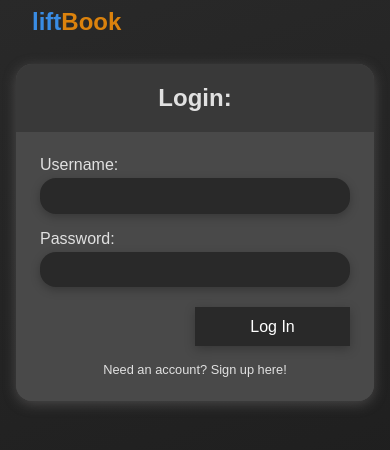
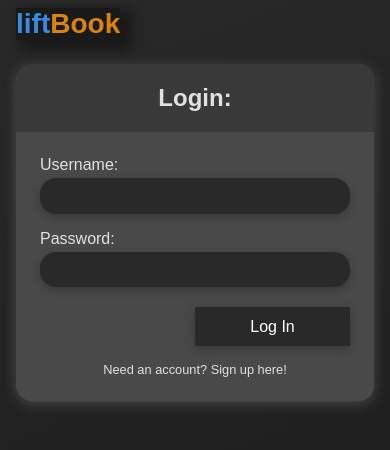
Before and after one commit to keithryanorourke/liftBook, a React (Create React App) app in the folder client/: page /login in a window 390 px wide. Shown: the top 450 px of the page. Built offline with nearby package versions, Linux system fonts and the light colour scheme.

Commit message:
Added responsive padding to header and fixed color of Add buttons

```diff
--- a/client/src/components/Header/Header.scss
+++ b/client/src/components/Header/Header.scss
@@ -8,9 +8,19 @@
   top: 0;
   left: 0;
   width: 100%;
-  padding: 0.5rem 2rem;
+  padding: 0.5rem 1rem;
+  @include tablet {
+    padding: 1rem 5rem;
+  }
+  @include desktop {
+    padding: 1rem 15%;
+  }
 
   &__title {
+    background-color: $primary1;
+    box-shadow: $darkshadow3;
+    width: fit-content;
+    font-size: 1.75rem;
     color: $accent4;
     margin: 0;
 
--- a/client/src/components/Private/Private.js
+++ b/client/src/components/Private/Private.js
@@ -48,9 +48,9 @@ const Private = ({children}) => {
             return null;
         }
         else if (authentication.isAuthenticated) {
-            return <div>
+            return <main>
                 <ElementToRender token={authentication.token} /><Footer />
-            </div>
+            </main>
         }
         else {
             return <Navigate to="/login"/>
--- a/client/src/pages/HomePage/HomePage.scss
+++ b/client/src/pages/HomePage/HomePage.scss
@@ -11,7 +11,7 @@
 
   &__new {
     position: absolute;
-    background-color: $accent5;
+    background-color: $accent4;
     border-radius: 50%;
     border: none;
     display: flex;
--- a/client/src/pages/WorkoutPage/WorkoutPage.scss
+++ b/client/src/pages/WorkoutPage/WorkoutPage.scss
@@ -24,7 +24,7 @@
 
   &__add-button {
     position: absolute;
-    background-color: $accent5;
+    background-color: $accent4;
     border-radius: 50%;
     border: none;
     display: flex;
```
